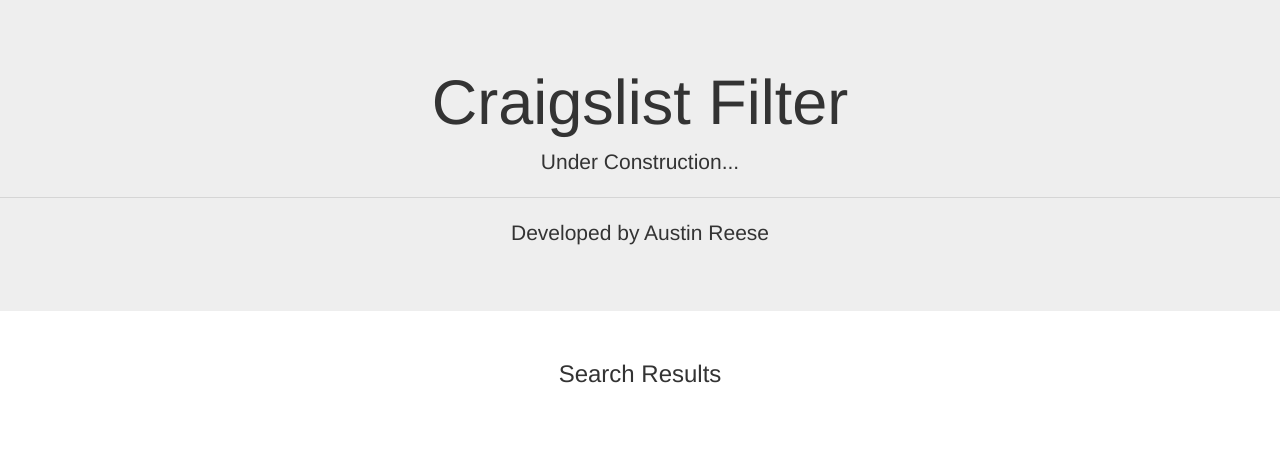
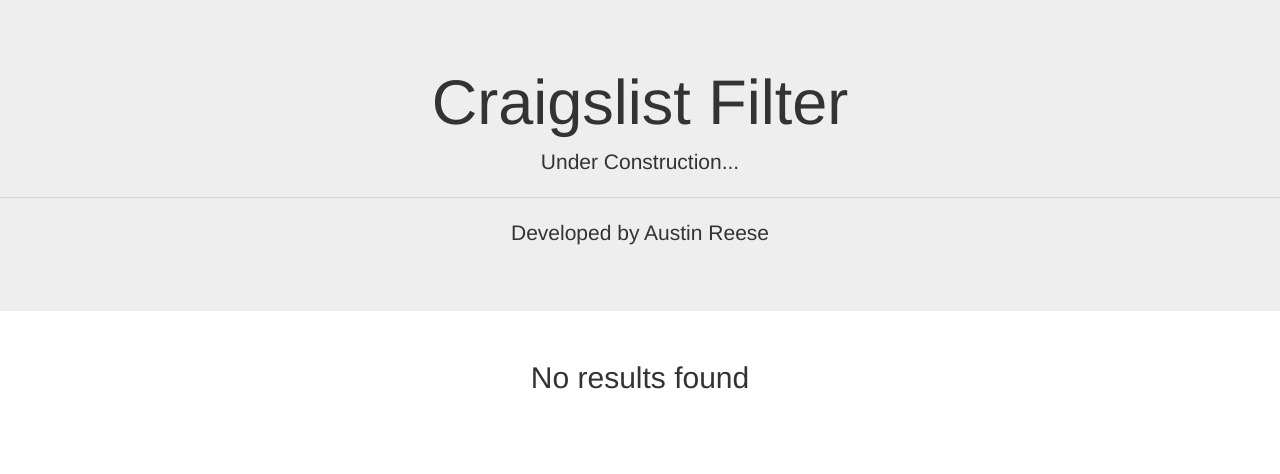
Before and after one commit to AustinReese/UsedVehicleSearch, a Flask app: template templates/search.html in a window 1280 px wide. Shown: the top 474 px of the page. Run offline with Flask 2, Linux system fonts and the light colour scheme; the template is opened without the code that fills it, so the values that code supplies are empty; parts of the project's set-up code (start-up, migrations or seed data) failed here and were passed over; some libraries are stand-ins or nearby versions.

Commit message:
Filter between years, added more information to result links, added 'No results found' message on results page

```diff
--- a/app.py
+++ b/app.py
@@ -7,6 +7,7 @@ from wtforms import Form, BooleanField, StringField, IntegerField, SelectField,
 from wtforms.validators import Length, ValidationError, DataRequired
 from queryForm import queryForm
 from queryDropdowns import queryDropdowns
+from datetime import datetime
 
 app = Flask(__name__)
 app.config['SECRET_KEY'] = "CraigsistFilter"
@@ -16,6 +17,8 @@ bootstrap = Bootstrap(app)
 class FilterForm(FlaskForm):
     #set up the form and grabbing dropdowns, a dictionary of unique values to populate select fields
     dropdowns = queryDropdowns()
+
+    year = datetime.now().year
 
     city = StringField("City", validators = [Length(max=40)])
     manufacturer = SelectField("Manufacturer", choices = dropdowns["manufacturer"], validators = [validators.optional()])
@@ -31,7 +34,8 @@ class FilterForm(FlaskForm):
     vehicleType = SelectField("Vehicle Type", choices = dropdowns["vehicleType"], validators = [validators.optional()])
     paintColor = SelectField("Paint Color", choices = dropdowns["paintColor"], validators = [validators.optional()])
     price = IntegerField("Price", validators = [validators.optional()])
-    year = IntegerField("Year", validators = [validators.optional()])
+    yearStart = IntegerField("Minimum Year", validators=[validators.optional(), validators.NumberRange(min=1880, max=year + 1, message="Please enter a year between 1880 and {}".format(year + 1))])
+    yearEnd = IntegerField("Maximum Year", validators=[validators.optional(), validators.NumberRange(min=1880, max=year + 1, message="Please enter a year between 1880 and {}".format(year + 1))])
     odometer = IntegerField("Odometer", validators = [validators.optional()])
 
 @app.route('/', methods=['GET', 'POST'])
--- a/templates/index.html
+++ b/templates/index.html
@@ -46,7 +46,10 @@
   		{{ wtf.form_field(form.price) }}
   	</div>
   	<div class="col-md-3 text-center">
-  		{{ wtf.form_field(form.year) }}
+  		{{ wtf.form_field(form.yearStart) }}
+  	</div>
+  	<div class="col-md-3 text-center">
+  		{{ wtf.form_field(form.yearEnd) }}
   	</div>
   	<div class="col-md-3 text-center">
   		{{ wtf.form_field(form.odometer) }}
--- a/templates/search.html
+++ b/templates/search.html
@@ -1,17 +1,22 @@
 <!DOCTYPE html> {% extends "base.html" %}
 {% block content %}
 <div class="text-center">
+	{% if data|length == 0 %}
+	<div class="col-md-12 text-center">
+		<h2>No results found</h2>
+	{% else %}
 		<h3>Search Results</h3>
 		<ul class="list-group">
 		{% for entry in range(data|length) %}
 			<div class="col-md-4 panel text-center">
 				{% if data[entry][4] != None %}
-			<li class="list-group-item text-center"><a target=_blank, href={{data[entry][0]}}>{{data[entry][3]}} {{data[entry][4]}}</a></li>
+				<li class="list-group-item text-center"><a target=_blank, href={{data[entry][0]}}>{{data[entry][3]}} {{data[entry][4]}} - ${{data[entry][2]}} - Located in {{data[entry][1]}}</a></li>
 				{% else %}
-			<li class="list-group-item text-center"><a target=_blank, href={{data[entry][0]}}>{{data[entry][3]}} {{data[entry][5]}}</a></li>
+				<li class="list-group-item text-center"><a target=_blank, href={{data[entry][0]}}>{{data[entry][3]}} {{data[entry][5]}} - ${{data[entry][2]}} - Located in {{data[entry][2]}}</a></li>
 				{% endif %}
 			</div>
 		{% endfor %}
 		</ul>
+	{% endif %}
 </div>
 {% endblock %}
```
Also changed, not shown: queryForm.py (+12 -3 lines), README.md. Lines whose indentation alone changed are shown as unchanged.
